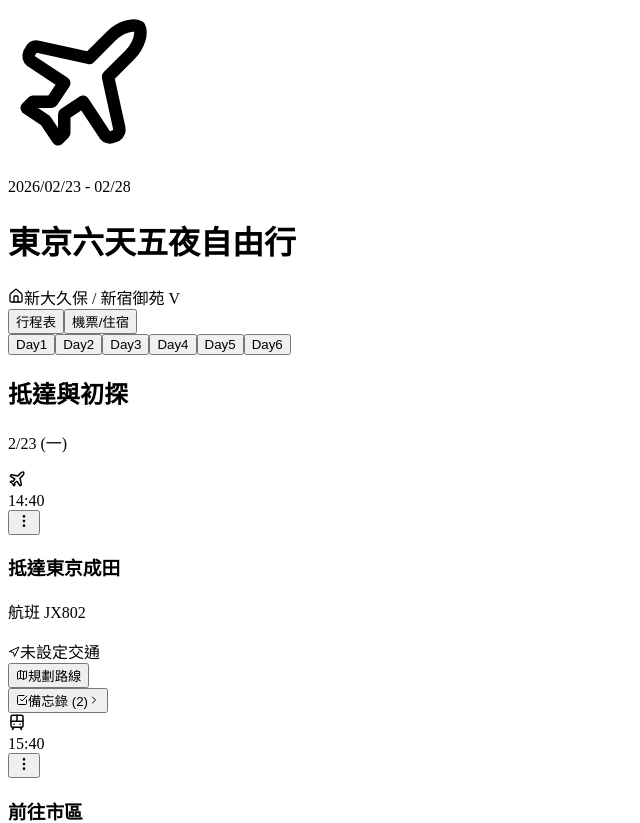
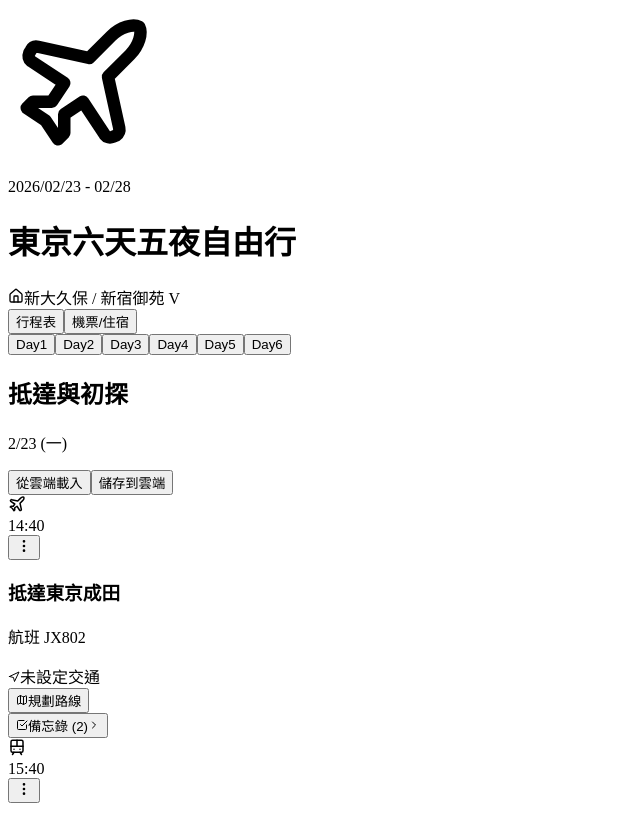
Before and after one commit to ZUIHUI/trip-planner, a React (Vite) app: page / in a window 1280 px wide. Shown: the top 823 px of the page, without its empty margins (0-640 px from the left). Built offline with nearby package versions, Linux system fonts and the light colour scheme.

Commit message:
新增 Firebase 整合，實作行程雲端載入與儲存功能

```diff
--- a/src/App.js
+++ b/src/App.js
@@ -1,4 +1,6 @@
-
+// 🔥 Firebase Firestore
+import { db } from "./firebase";
+import { doc, getDoc, setDoc } from "firebase/firestore";
 import React, { useState, useEffect } from 'react';
 import {
   Plane, MapPin, Calendar, Clock, Train, Camera, ShoppingBag,
@@ -403,6 +405,50 @@ const App = () => {
 
   const currentDayData = itinerary.find(d => d.day === selectedDay);
 
+  const TRIP_DOC_ID = "tokyo-2026-02"; // 你可以自己改名字，例如 "my-first-trip"
+
+  // 從 Firebase 載入行程
+  const loadItineraryFromCloud = async () => {
+    try {
+      const ref = doc(db, "trips", TRIP_DOC_ID);
+      const snap = await getDoc(ref);
+
+      if (!snap.exists()) {
+        alert("雲端目前沒有儲存這個行程，請先點【儲存到雲端】。");
+        return;
+      }
+
+      const data = snap.data();
+
+      if (data.itinerary) {
+        setItinerary(data.itinerary);
+      }
+      alert("已從雲端載入行程 ✅");
+    } catch (err) {
+      console.error("載入行程失敗", err);
+      alert("載入行程失敗，請稍後再試。");
+    }
+  };
+
+  // 把目前行程儲存到 Firebase
+  const saveItineraryToCloud = async () => {
+    try {
+      const ref = doc(db, "trips", TRIP_DOC_ID);
+
+      const payload = {
+        tripDetails: initialTripDetails, // 如果未來要讓使用者編輯住宿/日期，這裡可以改成 state
+        itinerary,
+        updatedAt: new Date()
+      };
+
+      await setDoc(ref, payload);
+      alert("已儲存到雲端 ✅");
+    } catch (err) {
+      console.error("儲存行程失敗", err);
+      alert("儲存行程失敗，請稍後再試。");
+    }
+  };
+
   // Handlers
   const handleSaveEvent = (eventData) => {
     if (editingEvent) {
@@ -505,6 +551,22 @@ const App = () => {
                 </div>
               </div>
 
+    {/* 雲端儲存工具列 */}
+    <div className="px-6 mt-2 flex justify-between items-center space-x-2">
+      <button
+        onClick={loadItineraryFromCloud}
+        className="flex-1 py-2 text-xs bg-white border border-gray-300 rounded-lg text-gray-700 font-medium shadow-sm active:scale-[0.98] transition"
+      >
+        從雲端載入
+      </button>
+      <button
+        onClick={saveItineraryToCloud}
+        className="flex-1 py-2 text-xs bg-blue-600 text-white rounded-lg font-bold shadow-sm active:scale-[0.98] transition"
+      >
+        儲存到雲端
+      </button>
+    </div>
+
               <div className="mt-4">
                 {currentDayData.events.length === 0 ? (
                   <div className="text-center py-10 text-gray-400 bg-white rounded-xl border border-dashed border-gray-300">
--- /dev/null
+++ b/src/firebase.js
@@ -0,0 +1,18 @@
+// src/firebase.js
+import { initializeApp } from "firebase/app";
+import { getFirestore } from "firebase/firestore";
+
+const firebaseConfig = {
+  apiKey: "AIzaSyDWiG35YXHw6iILQknLp3obXDN--EMj2l4",
+  authDomain: "trip-planner-36455.firebaseapp.com",
+  projectId: "trip-planner-36455",
+  storageBucket: "trip-planner-36455.firebasestorage.app",
+  messagingSenderId: "160404293548",
+  appId: "1:160404293548:web:9147eadd5665bbce691c09",
+  measurementId: "G-H1NYSN3EYE"
+};
+
+const app = initializeApp(firebaseConfig);
+
+// 🔥 這個是你之後在 App.js 要用的
+export const db = getFirestore(app);
```
